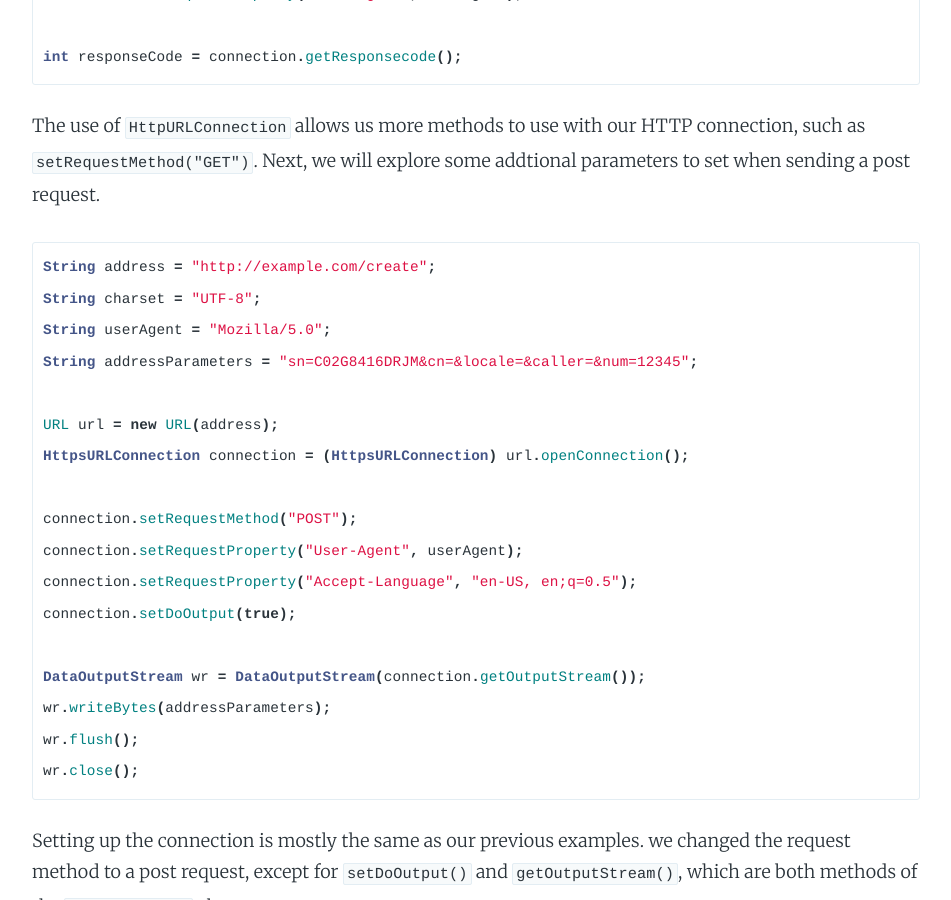
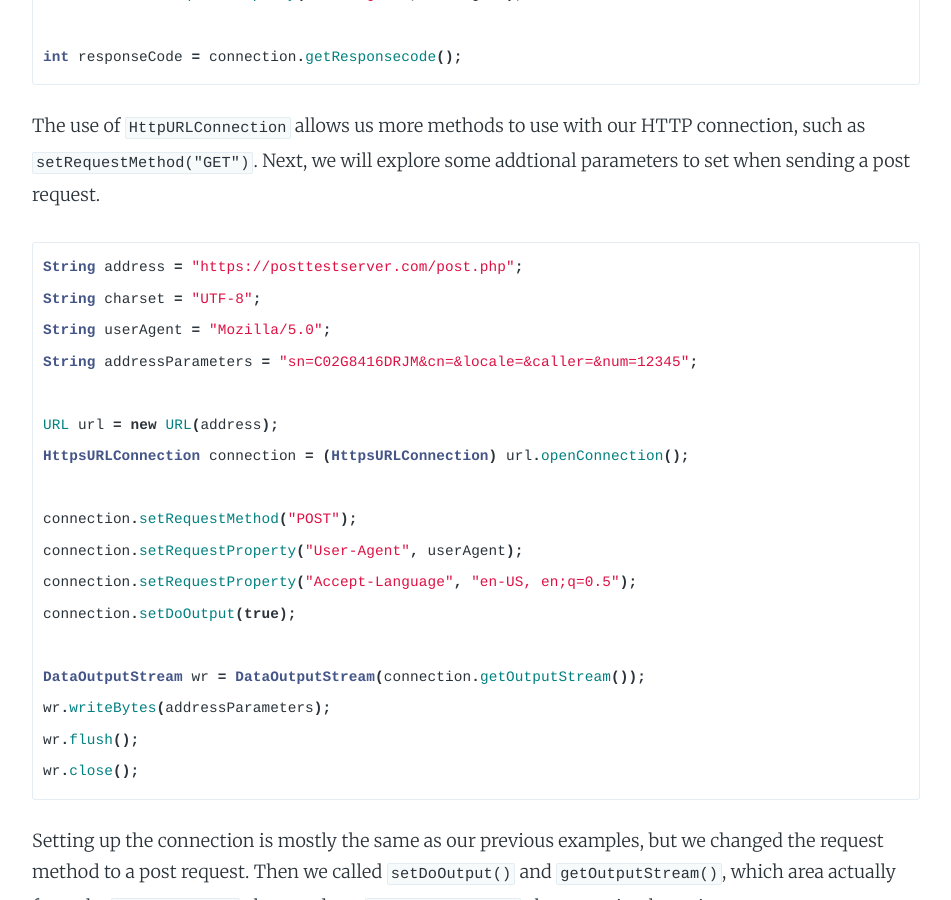
Before and after one commit to Carpk/ShawnKlein, a Jekyll site: the page built from _posts/2016-09-10-java-urlconnection-class.md, in a window 1280 px wide and 900 px high, scrolled down 1738 px. Shown: the whole window, without its empty margins (164-1115 px from the left). Built offline with Jekyll 4.4.1, drawn with Linux system fonts in a browser that asks for light colours; nearby versions of some CDN libraries; some web fonts are replaced; Markdown is read by kramdown in place of the engine named in the settings; some of the changed lines change nothing that is shown; some of the changed text lies outside the part shown.

Commit message:
finish java-urlconnection post`

`````diff
--- a/_posts/2016-09-10-java-urlconnection-class.md
+++ b/_posts/2016-09-10-java-urlconnection-class.md
@@ -43,8 +43,9 @@ int responseCode = connection.getResponsecode();
 
 The use of `HttpURLConnection` allows us more methods to use with our HTTP connection, such as `setRequestMethod("GET")`. Next, we will explore some addtional parameters to set when sending a post request.
 
+
 ````java
-String address = "http://example.com/create";
+String address = "https://posttestserver.com/post.php";
 String charset = "UTF-8";
 String userAgent = "Mozilla/5.0";
 String addressParameters = "sn=C02G8416DRJM&cn=&locale=&caller=&num=12345";
@@ -63,4 +64,4 @@ wr.flush();
 wr.close();
 ````
 
-Setting up the connection is mostly the same as our previous examples. we changed the request method to a post request, except for `setDoOutput()` and `getOutputStream()`, which are both methods of the `URLConnection` class.
+Setting up the connection is mostly the same as our previous examples, but we changed the request method to a post request. Then we called `setDoOutput()` and `getOutputStream()`, which area actually from the `URLConnection` class, and use `DataOutputStream` class to write the string to our post request. To test if this work, head over to [http://posttestserver.com/](http://posttestserver.com/) and check the logs!
`````
